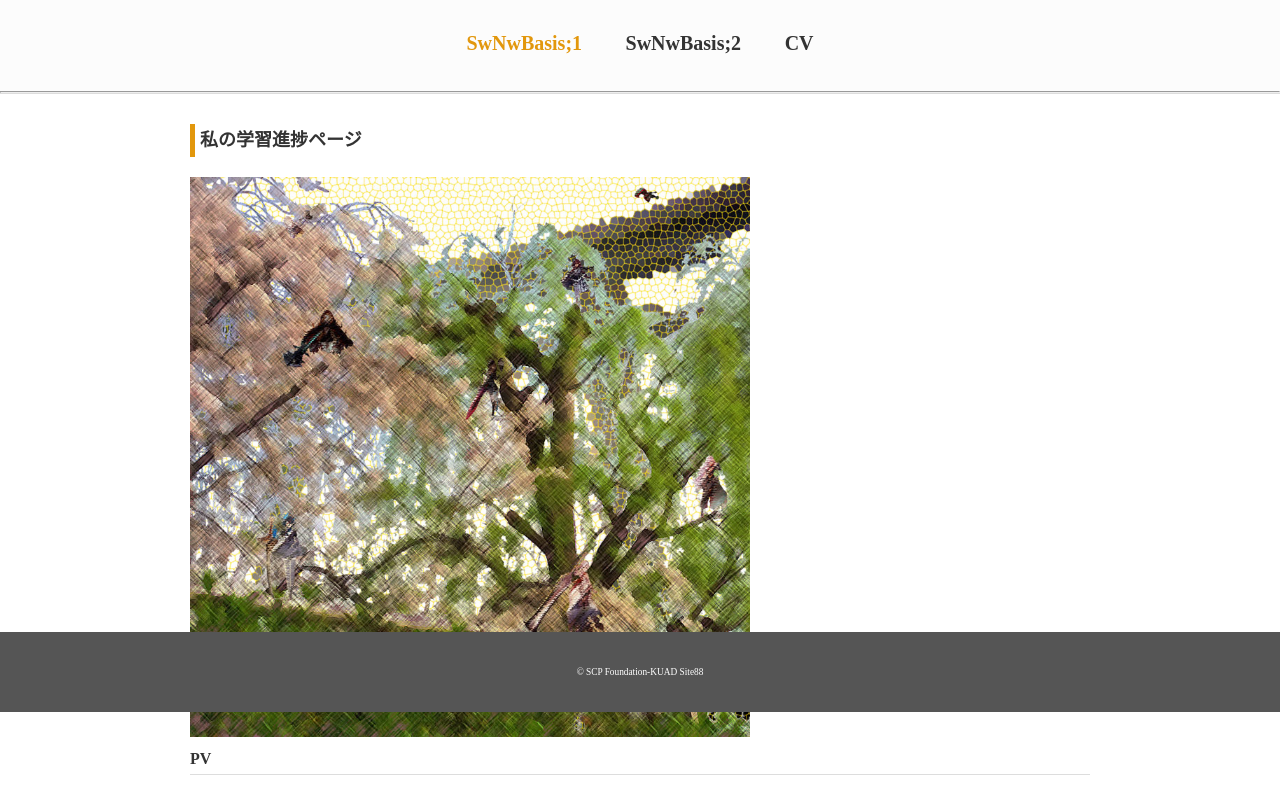
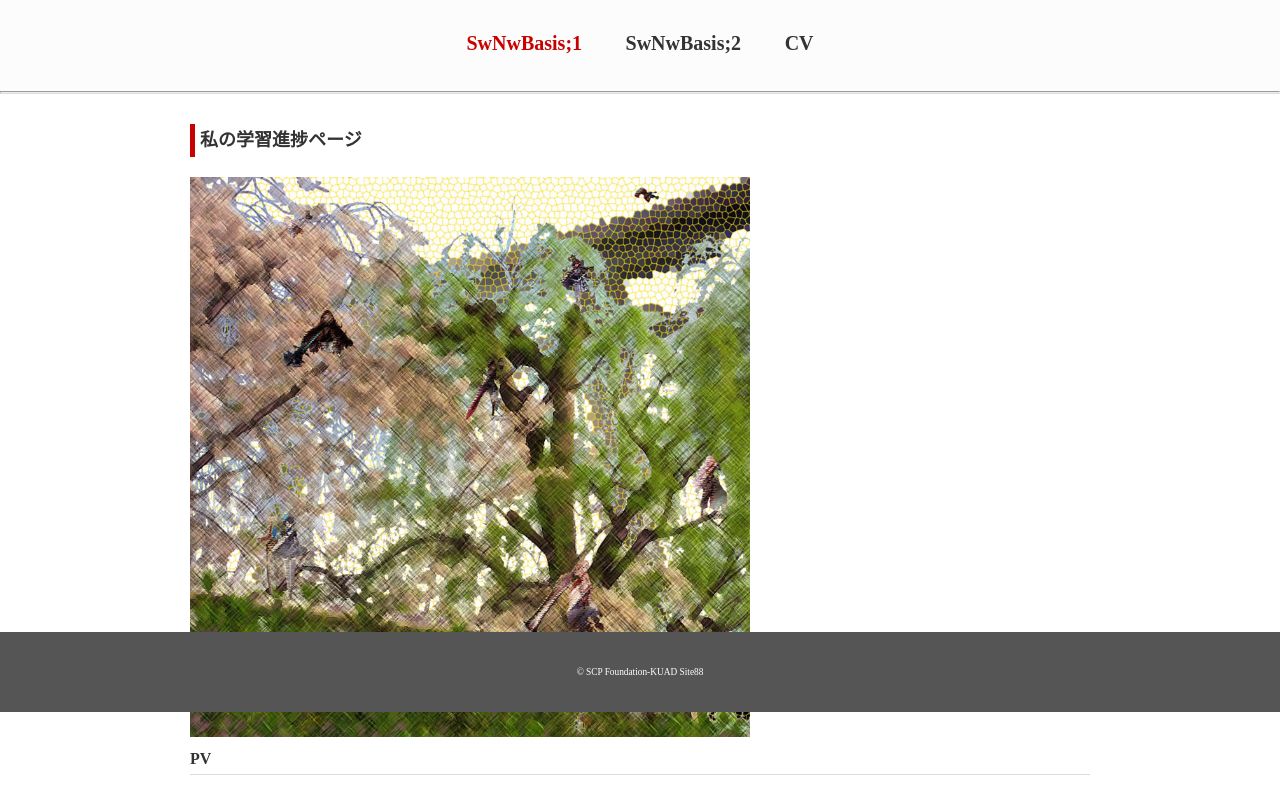
Before and after one commit to KUAD-XtechDesign/studyprogress-Nekosakuya2230, a plain HTML site: page index.html in a window 1280 px wide. In both pictures the pointer is over the link "SwNwBasis;1". Shown: the part 88-875 px from the top of the page. Drawn offline with Linux system fonts and the light colour scheme; grey boxes are pictures that could not be loaded.

Commit message:
add_new_fire

```diff
--- a/assees/CSS/custom.css
+++ b/assees/CSS/custom.css
@@ -1,7 +1,7 @@
 
 h1{
     font-size: 18px;
-    border-left: #e2970c solid 5px;
+    border-left:rgb(200, 0, 0) solid 5px;
     padding-left: 5px;
     margin-bottom:20px;
 }
@@ -80,7 +80,7 @@ header {
 
 #main_nav li a:hover,
 #main_nav li span{
-    color:#e2970c;
+    color:rgb(200, 0, 0);
 
 }
 
```
